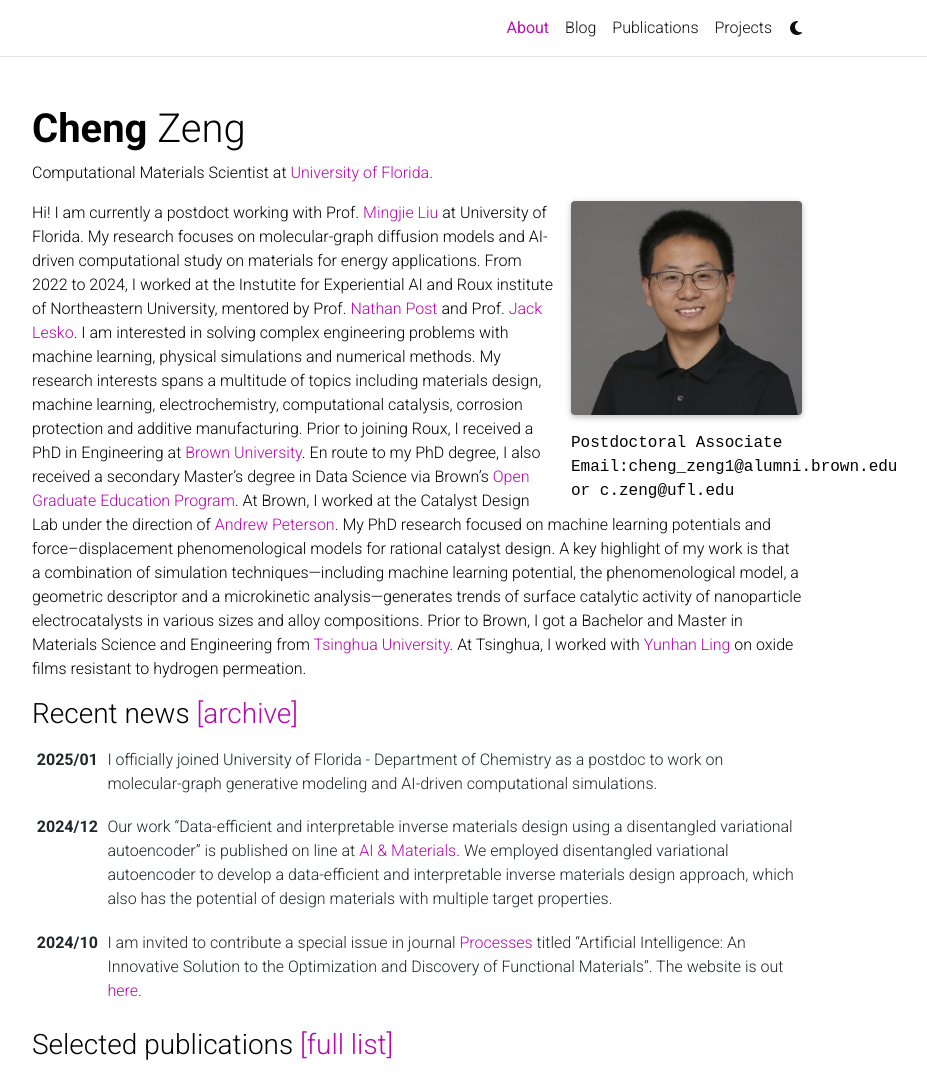
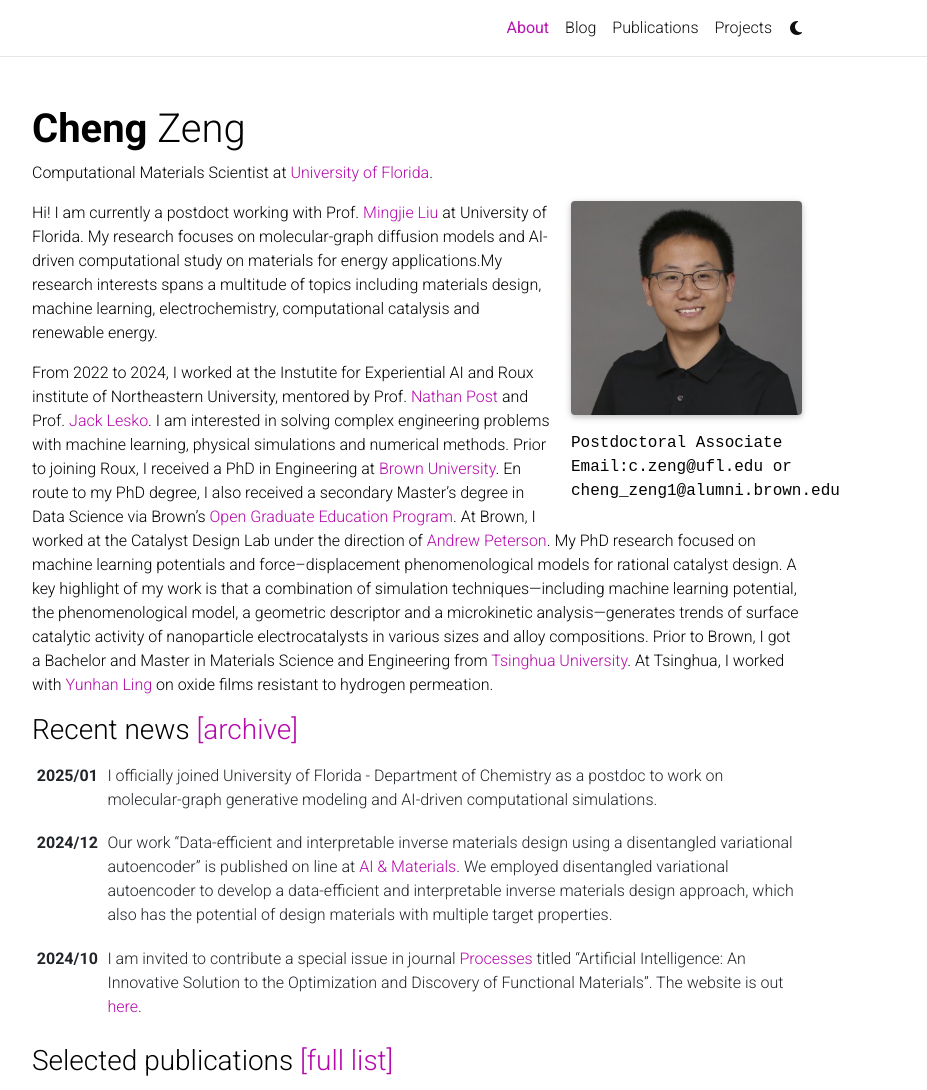
Before and after one commit to cengc13/website, a Jekyll site: the page built from _pages/about.md, in a window 1280 px wide and 1360 px high, cut to the strip 0-1090 px from the top of the window. Shown: the whole strip, without its empty margins (223-1150 px from the left). Built offline with Jekyll 4.4.1, drawn with Linux system fonts in a browser that asks for light colours; comment, search, counter and statistics services are not loaded; a style sheet for code colours, icons or effects is not loaded.

Commit message:
edit intro

```diff
--- a/_pages/about.md
+++ b/_pages/about.md
@@ -9,7 +9,7 @@
   image_circular: false # crops the image to make it circular
   address: >
     <p>Postdoctoral Associate</p>
-    <p>Email:cheng_zeng1@alumni.brown.edu or c.zeng@ufl.edu</p>
+    <p>Email:c.zeng@ufl.edu or cheng_zeng1@alumni.brown.edu</p>
 
 news: true  # includes a list of news items
 latest_posts: false  # includes a list of the newest posts`
@@ -17,8 +17,9 @@
 social: false  # includes social icons at the bottom of the page
 ---
 
-Hi! I am currently a postdoct working with Prof. [Mingjie Liu](https://www.chem.ufl.edu/about-all/directory/people/name/mingjie-liu/) at University of Florida. My research focuses on molecular-graph diffusion models and AI-driven computational study on materials for energy applications.
-From 2022 to 2024, I worked at the Instutite for Experiential AI and Roux institute of Northeastern University, mentored by Prof. [Nathan Post](https://coe.northeastern.edu/people/post-nathan/) and Prof. [Jack Lesko](https://coe.northeastern.edu/people/lesko-john/). I am interested in solving complex engineering problems with machine learning, physical simulations and numerical methods. My research interests spans a multitude of topics including materials design, machine learning, electrochemistry,  computational catalysis, corrosion protection and additive manufacturing.
+Hi! I am currently a postdoct working with Prof. [Mingjie Liu](https://www.chem.ufl.edu/about-all/directory/people/name/mingjie-liu/) at University of Florida. My research focuses on molecular-graph diffusion models and AI-driven computational study on materials for energy applications.My research interests spans a multitude of topics including materials design, machine learning, electrochemistry,  computational catalysis and renewable energy.
+
+From 2022 to 2024, I worked at the Instutite for Experiential AI and Roux institute of Northeastern University, mentored by Prof. [Nathan Post](https://coe.northeastern.edu/people/post-nathan/) and Prof. [Jack Lesko](https://coe.northeastern.edu/people/lesko-john/). I am interested in solving complex engineering problems with machine learning, physical simulations and numerical methods.
 Prior to joining Roux, I received a PhD in Engineering at <a href='https://www.brown.edu/'>Brown University</a>.  En route to my PhD degree, I also received a secondary Master's degree in Data Science via Brown's <a href='https://graduateschool.brown.edu/academics-research/distinctive-opportunities/open-graduate-education'>Open Graduate Education Program</a>. At Brown, I worked at the Catalyst Design Lab under the direction of <a href='https://engineering.brown.edu/people/andrew-peterson'>Andrew Peterson</a>. My PhD research focused on machine learning potentials and force--displacement phenomenological models for rational catalyst design. A key highlight of my work is that a combination of simulation techniques---including machine learning potential, the phenomenological model, a geometric descriptor and a microkinetic analysis---generates trends of surface catalytic activity of nanoparticle electrocatalysts in various sizes and alloy compositions. Prior to Brown, I got a Bachelor and Master in Materials Science and Engineering from <a href='https://www.tsinghua.edu.cn/en/'>Tsinghua University</a>. At Tsinghua, I worked with <a href='https://www.researchgate.net/profile/Yunhan-Ling-2'>Yunhan Ling</a> on oxide films resistant to hydrogen permeation.
 
 <!-- Currently I live in Portland of Maine with my family. Outside office, I like long-distance running, machine learning competitions on <a href='https://www.kaggle.com/'>Kaggle</a>, and playing video games. -->
```
